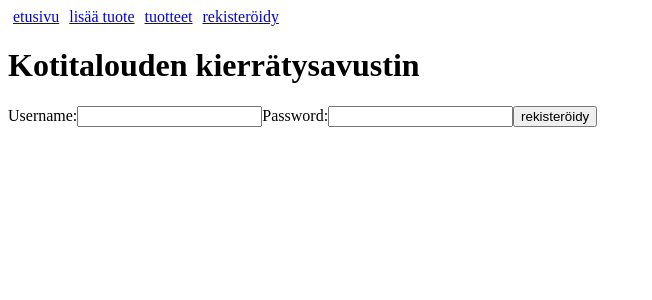
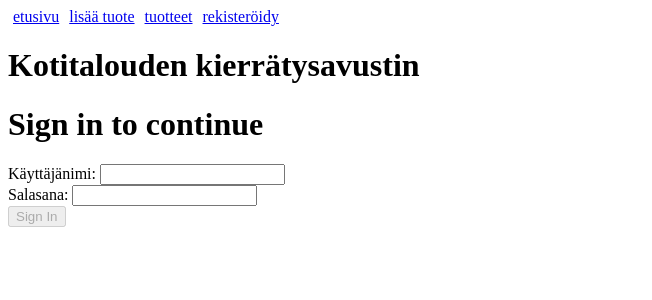
Before and after one commit to ohtuprojekti-Kierratysavustin/Kierratysavustin, a React (Create React App) app in the folder client/: page /register in a window 1280 px wide. Shown: the top 300 px of the page, without its empty margins (0-652 px from the left). Built offline with nearby package versions, Linux system fonts and the light colour scheme; no server answers.

Commit message:
validointi-refactorform

```diff
--- a/client/package.json
+++ b/client/package.json
@@ -5,11 +5,13 @@
   "dependencies": {
     "@testing-library/user-event": "^12.6.0",
     "axios": "^0.21.1",
+    "formik": "^2.2.6",
     "react": "^17.0.1",
     "react-dom": "^17.0.1",
     "react-router-dom": "^5.2.0",
     "react-scripts": "4.0.2",
-    "web-vitals": "^1.1.0"
+    "web-vitals": "^1.1.0",
+    "yup": "^0.32.9"
   },
   "scripts": {
     "start": "react-scripts start",
--- a/client/src/components/RegisterForm.js
+++ b/client/src/components/RegisterForm.js
@@ -1,34 +1,83 @@
-import React, { useState } from 'react'
+import React from 'react'
 import registerService from '../services/register'
+import { Formik, Form, Field, ErrorMessage  } from 'formik'
+import * as yup from 'yup'
+
 const RegisterForm = () => {
-  const [username, setUsername] = useState('')
-  const [password, setPassword] = useState('')
-  const handleSubmit = (event) => {
+
+
+  const SignupSchema = yup.object().shape({
+    username: yup.string().min(2, 'Nimen tulee olla vähintään 2 kirjainta pitkä').required('Käyttäjänimi vaaditaan'),
+    password: yup.string().min(6, 'Salasanan tulee olla vähintään 6 kirjainta pitkä').required('Salasana vaaditaa')
+  })
+
+  const initialValues = {
+    username: '',
+    password: ''
+  }
+  const handleSubmit = (event,values) => {
     event.preventDefault()
-    const user = { username, password }
-    registerService.createUser(user)
+    registerService.createUser(values)
   }
+
+
   return (
-    <div>
-      <form onSubmit={handleSubmit}>
-        <label>
-          Username:
-          <input id="usernameInput" type="text" name="username"
-            value={username}
-            onChange={({ target }) => setUsername(target.value)}
-          />
-        </label>
-        <label>
-          Password:
-          <input id="passwordInput" type="password" name ="password"
-            value={password}
-            onChange={({ target }) => setPassword(target.value)}
-          />
-        </label>
-        <button id="registerButton" type='submit'>rekisteröidy</button>
+    <Formik
+      initialValues={initialValues}
+      validationSchema={SignupSchema}
+      onSubmit={(values) => {
+        handleSubmit(values)
+      }}
+    >
+      {(formik) => {
+        const { errors, touched, isValid, dirty } = formik
+        return (
+          <div className="container">
+            <h1>Sign in to continue</h1>
+            <Form  >
+              <div className="form-row">
+                <label htmlFor="username">Käyttäjänimi: </label>
+                <Field
+                  type="username"
+                  name="username"
+                  id="usernameInput"
+                  className={errors.username && touched.username ?
+                    'input-error' : null}
 
-      </form>
-    </div>
+
+                />
+                <ErrorMessage name="username" component="span" className="error" />
+              </div>
+
+              <div className="form-row">
+                <label htmlFor="password">Salasana: </label>
+                <Field
+                  type="password"
+                  name="password"
+                  id="passwordInput"
+                  className={errors.password && touched.password ?
+                    'input-error' : null}
+
+                />
+                <ErrorMessage
+                  name="password"
+                  component="span"
+                  className="error"
+                />
+              </div>
+
+              <button
+                type="submit"
+                className={!(dirty && isValid) ? 'disabled-btn' : ''}
+                disabled={!(dirty && isValid)}
+              >
+              Sign In
+              </button>
+            </Form>
+          </div>
+        )
+      }}
+    </Formik>
   )
 }
 export default RegisterForm
```
Also changed, not shown: 1 other file (tests, documents, lock files or other folders).
